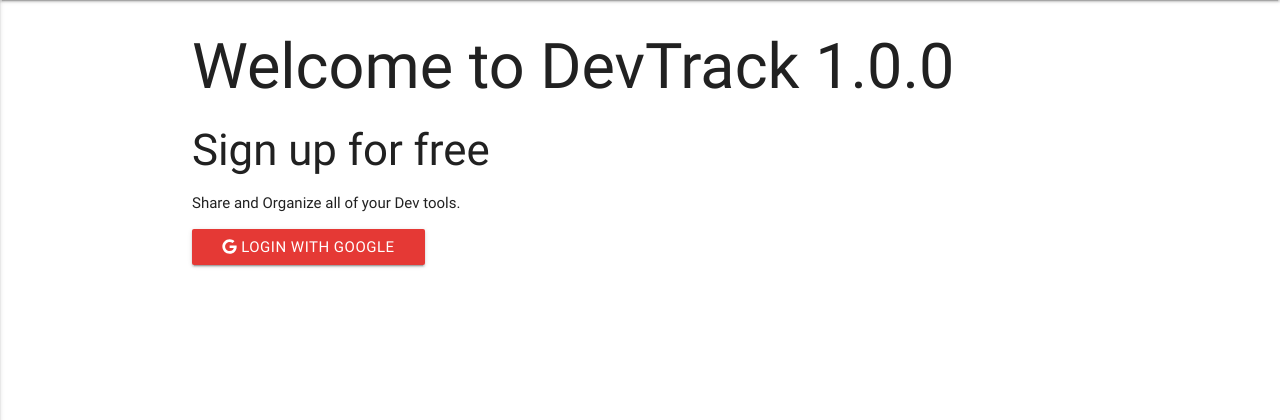
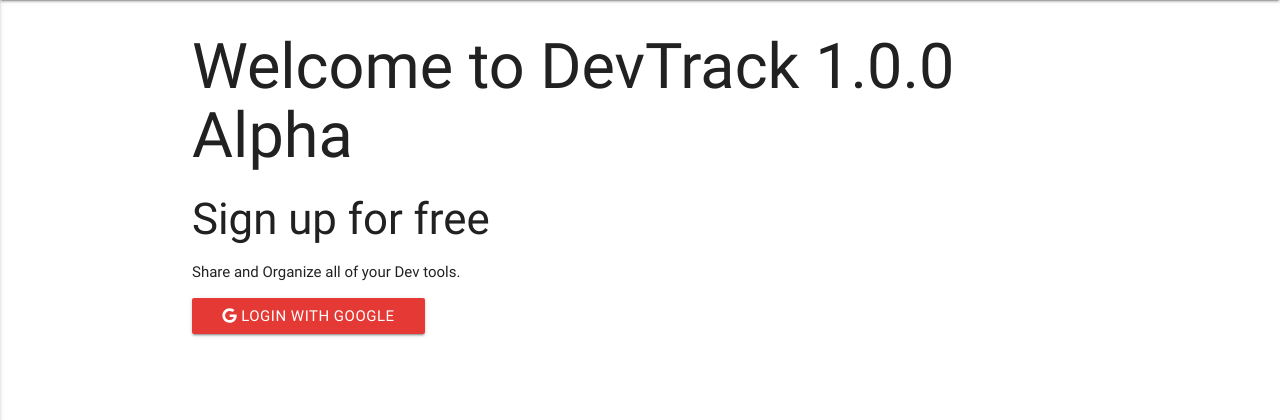
Before and after one commit to sunnyday90210/devtrack, a Node server app: page / in a window 1280 px wide. Shown: the part 64-484 px from the top of the page. Run offline with Node 20, Linux system fonts and the light colour scheme; some libraries are stand-ins or nearby versions.

Commit message:
added alpha

```diff
--- a/views/index/welcome.handlebars
+++ b/views/index/welcome.handlebars
@@ -1,4 +1,4 @@
-<h1>Welcome to DevTrack 1.0.0</h1>
+<h1>Welcome to DevTrack 1.0.0 Alpha</h1>
 <h3>Sign up for free</h3>
 <p>Share and Organize all of your Dev tools.</p>
 {{#if user}}
```
